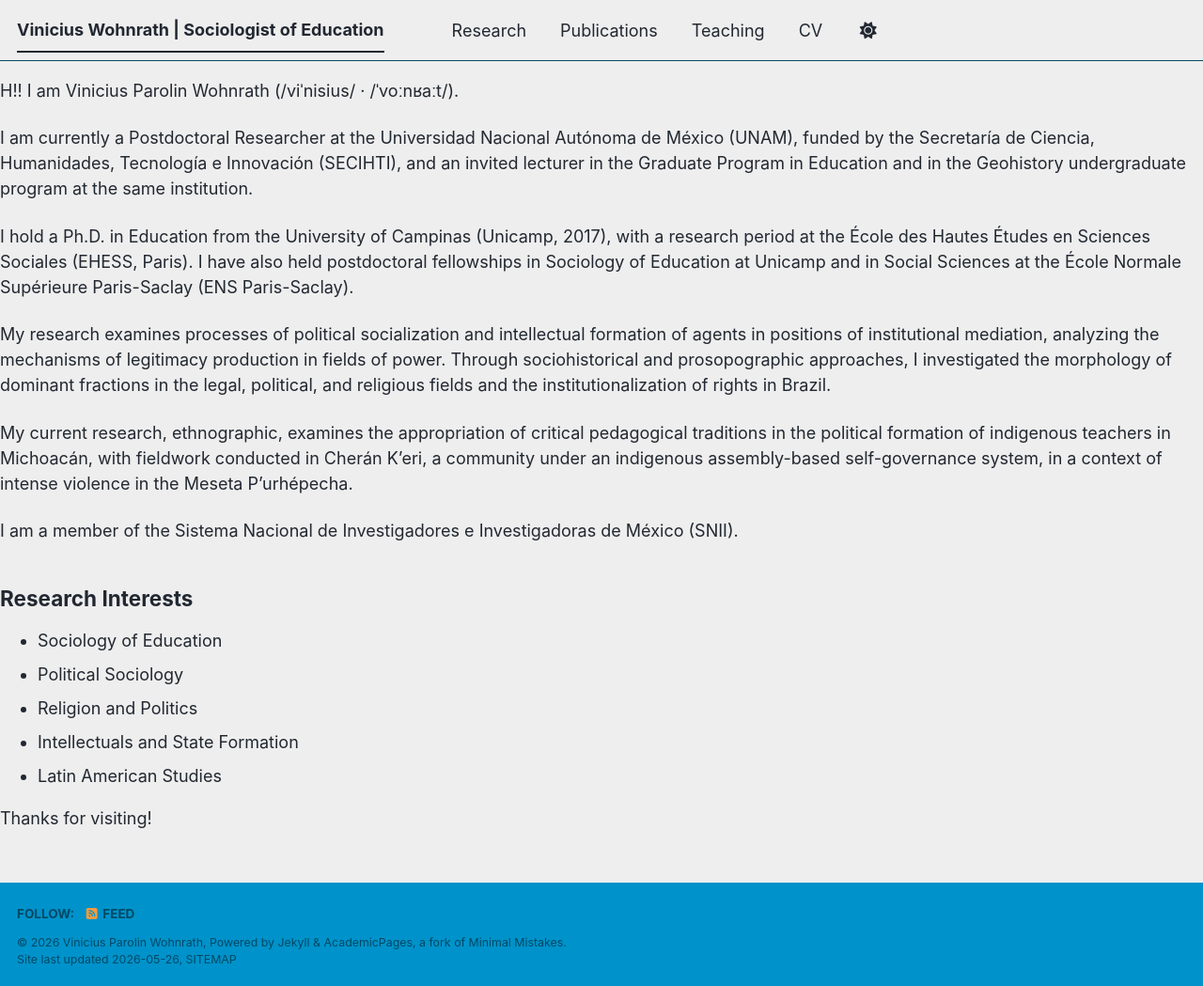
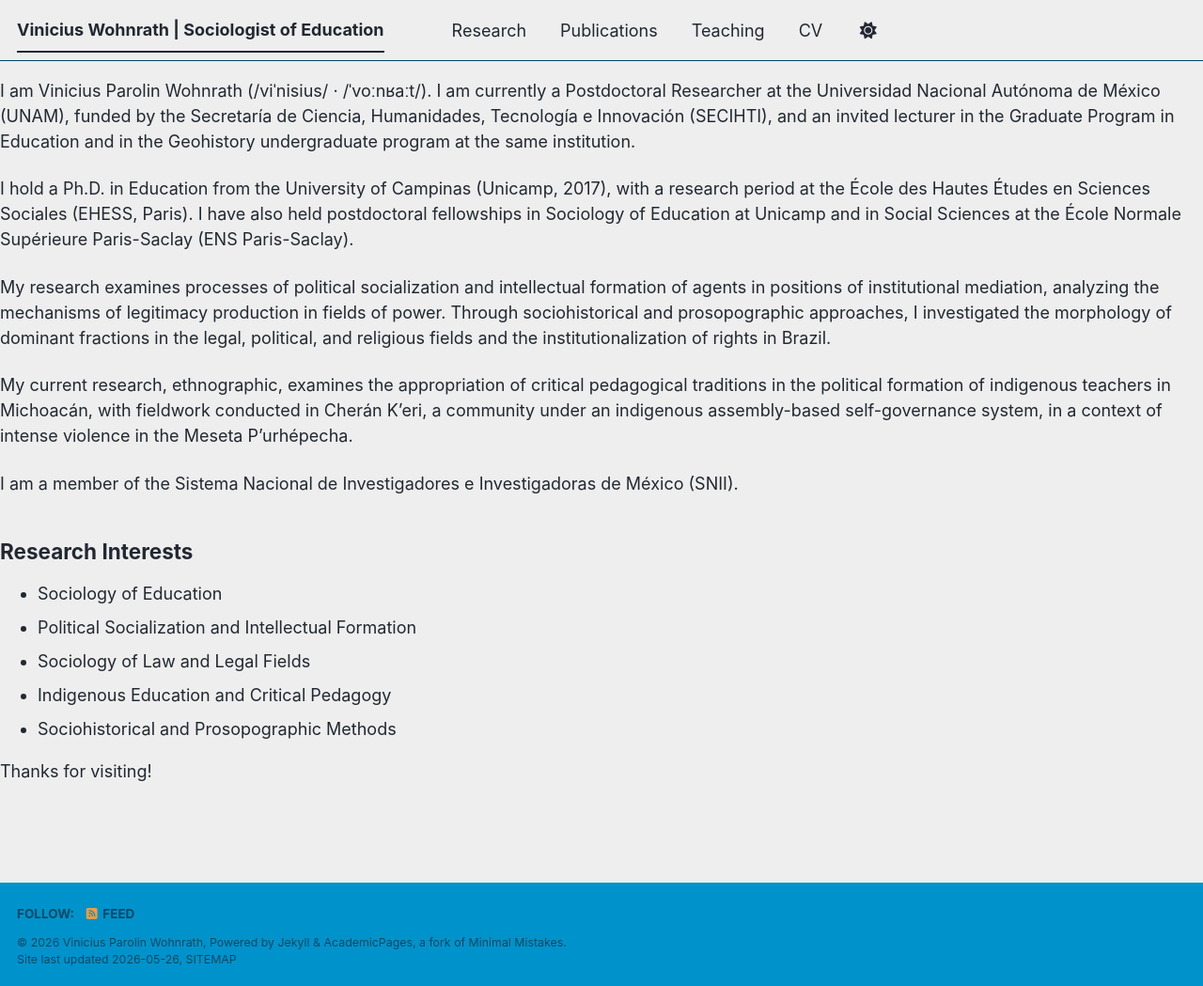
Before and after one commit to viniciuswohnrath/viniciuswohnrath.github.io, a Jekyll site: the page built from _pages/about.md, in a window 1280 px wide and 1049 px high. Shown: the whole window at 94% size. Built offline with Jekyll 4.4.1, drawn with Linux system fonts in a browser that asks for light colours; a script bundle is joined from its source files by our own code; our own code applies the rules of GitHub Pages for plain Markdown files; library files that are not in the unit come from our copies.

Commit message:
Update about.md

```diff
--- a/_pages/about.md
+++ b/_pages/about.md
@@ -4,9 +4,7 @@ title: "Vinicius Parolin Wohnrath"
 author_profile: true
 ---
 
-H!! I am Vinicius Parolin Wohnrath (/viˈnisius/ · /ˈvoːnʁaːt/).
-
-I am currently a Postdoctoral Researcher at the Universidad Nacional Autónoma de México (UNAM), funded by the Secretaría de Ciencia, Humanidades, Tecnología e Innovación (SECIHTI), and an invited lecturer in the Graduate Program in Education and in the Geohistory undergraduate program at the same institution.
+I am Vinicius Parolin Wohnrath (/viˈnisius/ · /ˈvoːnʁaːt/). I am currently a Postdoctoral Researcher at the Universidad Nacional Autónoma de México (UNAM), funded by the Secretaría de Ciencia, Humanidades, Tecnología e Innovación (SECIHTI), and an invited lecturer in the Graduate Program in Education and in the Geohistory undergraduate program at the same institution.
 
 I hold a Ph.D. in Education from the University of Campinas (Unicamp, 2017), with a research period at the École des Hautes Études en Sciences Sociales (EHESS, Paris). I have also held postdoctoral fellowships in Sociology of Education at Unicamp and in Social Sciences at the École Normale Supérieure Paris-Saclay (ENS Paris-Saclay).
 
@@ -19,9 +17,9 @@ I am a member of the Sistema Nacional de Investigadores e Investigadoras de Méx
 ## Research Interests
 
 - Sociology of Education
-- Political Sociology
-- Religion and Politics
-- Intellectuals and State Formation
-- Latin American Studies
+- Political Socialization and Intellectual Formation
+- Sociology of Law and Legal Fields
+- Indigenous Education and Critical Pedagogy
+- Sociohistorical and Prosopographic Methods
 
 Thanks for visiting!
```
